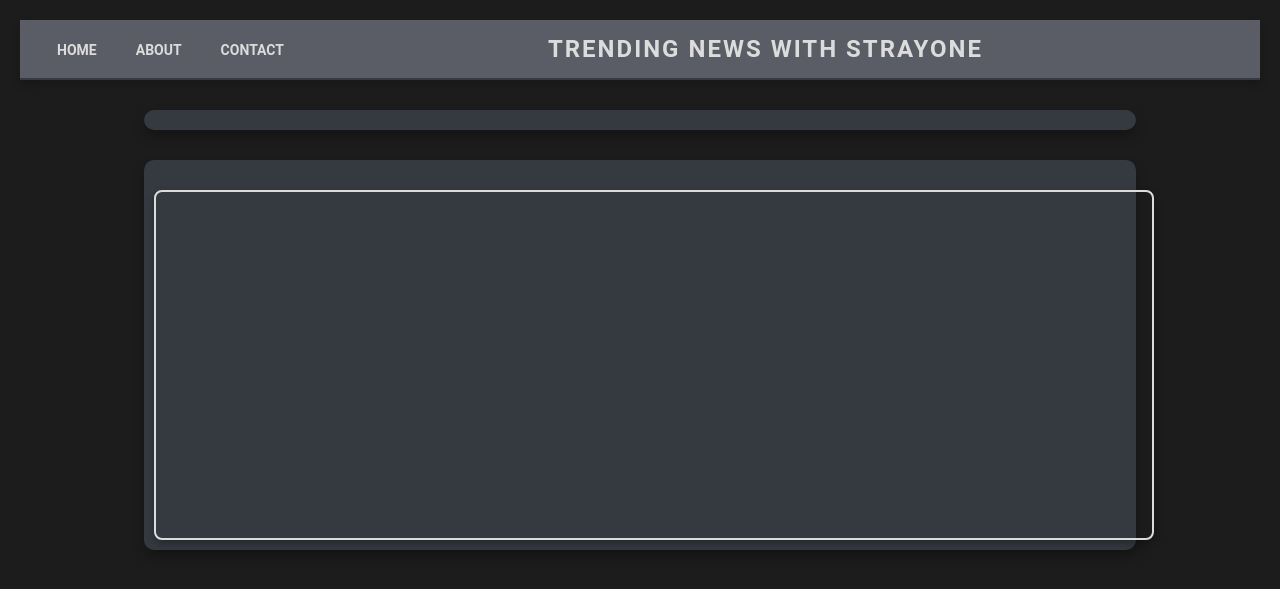
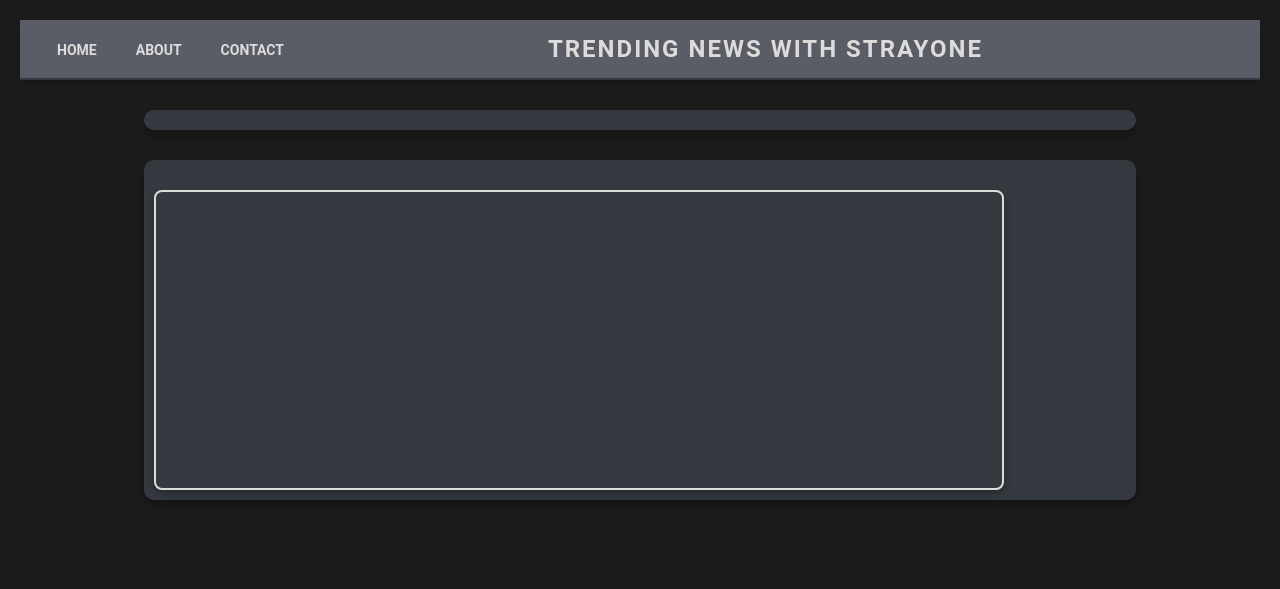
Before and after one commit to strayon3/newswebsite, a Flask app: page / in a window 1280 px wide. Shown: the top 589 px of the page. Run offline with Flask 3, Linux system fonts and the light colour scheme; data that the repository does not hold is empty; some libraries are stand-ins or nearby versions.

Commit message:
Update style.css

```diff
--- a/static/style.css
+++ b/static/style.css
@@ -193,7 +193,7 @@ body {
     border: 2px solid #dcdcdc; /* Border around the ad */
     border-radius: 8px; /* Rounded corners */
     box-shadow: 0 4px 8px rgba(0, 0, 0, 0.3); /* Subtle shadow for depth */
-    width: 1000px; /* Width matching the 4:1 ratio */
-    height: 350px; /* Height based on 4:1 aspect ratio */
+    width: 850px; /* Width matching the 4:1 ratio */
+    height: 300px; /* Height based on 4:1 aspect ratio */
     text-align: center;
 }
```
